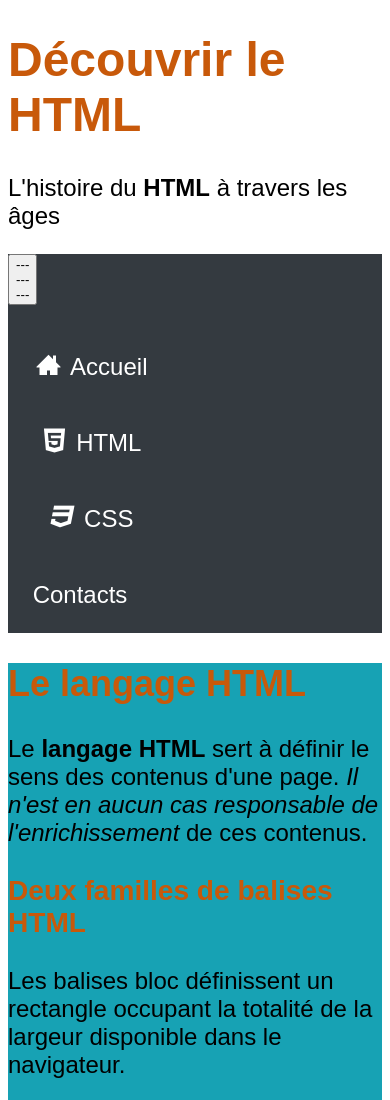
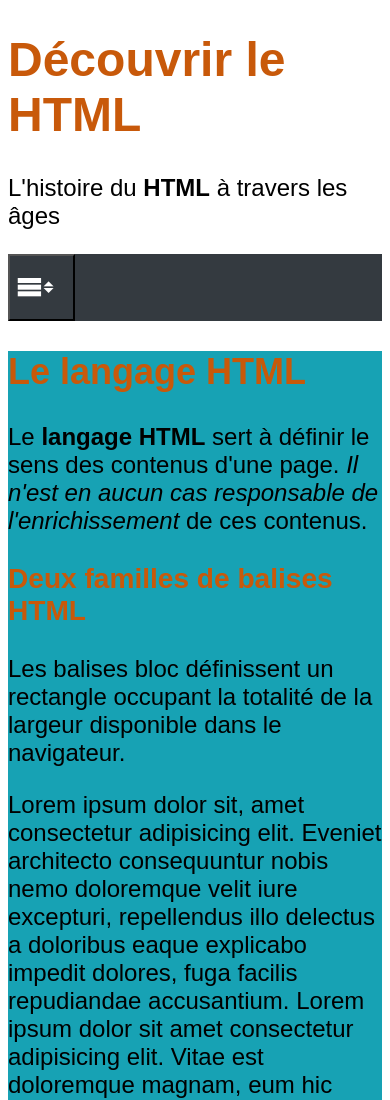
Before and after one commit to DavidDuveau/init_html, a plain HTML site: page index.html in a window 390 px wide. Shown: the top 1100 px of the page. Drawn offline with Linux system fonts and the light colour scheme.

Commit message:
adding button burger menu icon

```diff
--- a/assets/css/style.css
+++ b/assets/css/style.css
@@ -1,10 +1,10 @@
 @font-face {
   font-family: 'icomoon';
-  src:  url('fonts/icomoon.eot?j9boqt');
-  src:  url('fonts/icomoon.eot?j9boqt#iefix') format('embedded-opentype'),
-    url('fonts/icomoon.ttf?j9boqt') format('truetype'),
-    url('fonts/icomoon.woff?j9boqt') format('woff'),
-    url('fonts/icomoon.svg?j9boqt#icomoon') format('svg');
+  src:  url('fonts/icomoon.eot?pcwj6u');
+  src:  url('fonts/icomoon.eot?pcwj6u#iefix') format('embedded-opentype'),
+    url('fonts/icomoon.ttf?pcwj6u') format('truetype'),
+    url('fonts/icomoon.woff?pcwj6u') format('woff'),
+    url('fonts/icomoon.svg?pcwj6u#icomoon') format('svg');
   font-weight: normal;
   font-style: normal;
   font-display: block;
@@ -28,6 +28,9 @@
 .icon-home3:before {
   content: "\e902";
 }
+.icon-menu2:before {
+  content: "\e9be";
+}
 .icon-facebook2:before {
   content: "\ea91";
 }
--- a/assets/css/styles.css
+++ b/assets/css/styles.css
@@ -42,12 +42,22 @@ body {
 
 #burger-btn {
   display: none;
+  background-color: var(--dark);
+  color: var(--light);
+  width: 5em;
+  height: 5em;
+  padding: 0.5em;
+}
+
+#burger-btn span {
+  font-size: 2em;
 }
 
 /*regle de media media query*/
 @media screen and (max-width: 576px) {
-  .flex-container {
+  nav ul.flex-container {
     flex-direction: column;
+    display: none;
   }
 
   #burger-btn {
--- a/index.html
+++ b/index.html
@@ -42,11 +42,10 @@
       -->
 
       <button id="burger-btn">
-        ---<br>
-        ---<br>
-        ---<br>
+        <span class="icon-menu2"></span>
       </button>
 
+      <!--No display of menu for width screen > 576px -->
       <!-- Element qui regroupe des balises de navigation -->
       <ul class="flex-container">
         <!-- Conteneur de liste-->
```
Also changed, not shown: assets/css/fonts/icomoon.ttf, assets/css/fonts/icomoon.woff, 2 other files.
